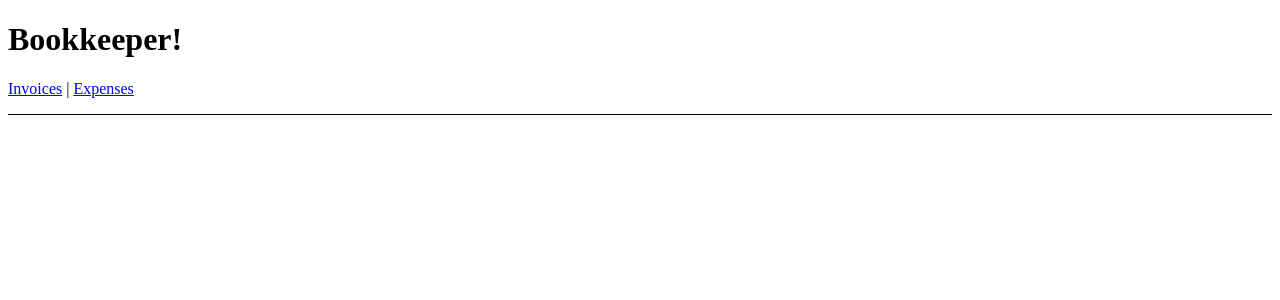
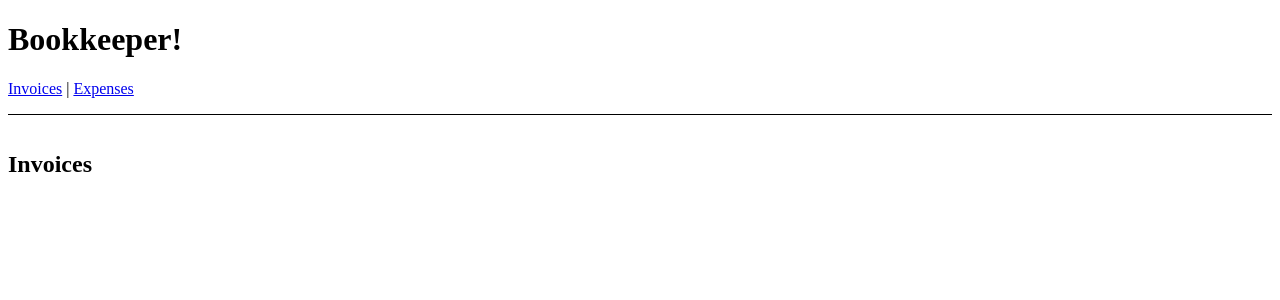
Before and after one commit to caseydean8/bookkeep-react-router-6, a JavaScript app: page /invoices in a window 1280 px wide. Shown: the top 300 px of the page. Built offline with nearby package versions, Linux system fonts and the light colour scheme.

Commit message:
Rendered an Outlet to parent route

```diff
--- a/src/App.js
+++ b/src/App.js
@@ -1,4 +1,4 @@
-import { Link } from "react-router-dom";
+import { Outlet, Link } from "react-router-dom";
 
 function App() {
   return (
@@ -13,6 +13,7 @@ function App() {
         <Link to="/invoices">Invoices</Link> |{" "}
         <Link to="/expenses">Expenses</Link>
       </nav>
+      <Outlet />
     </div>
   );
 }
```
